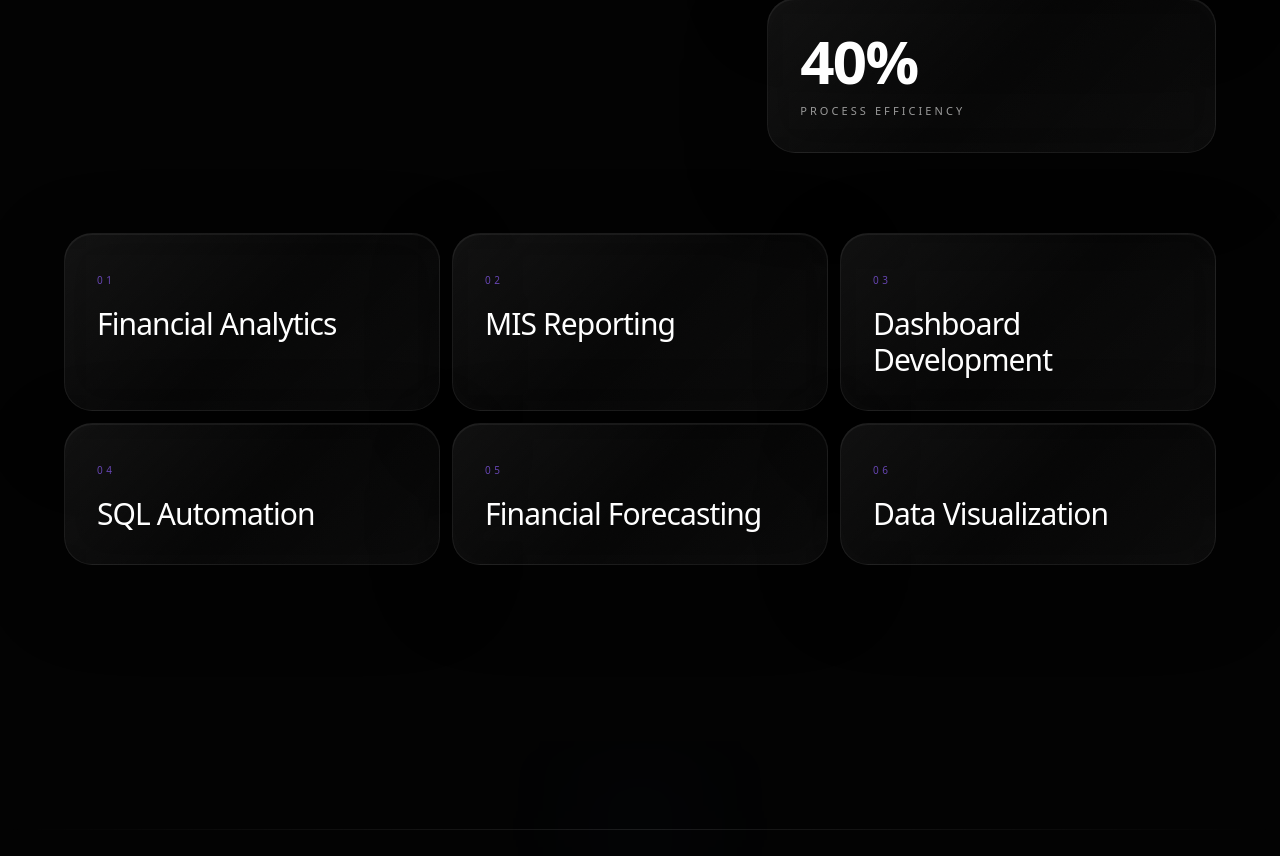
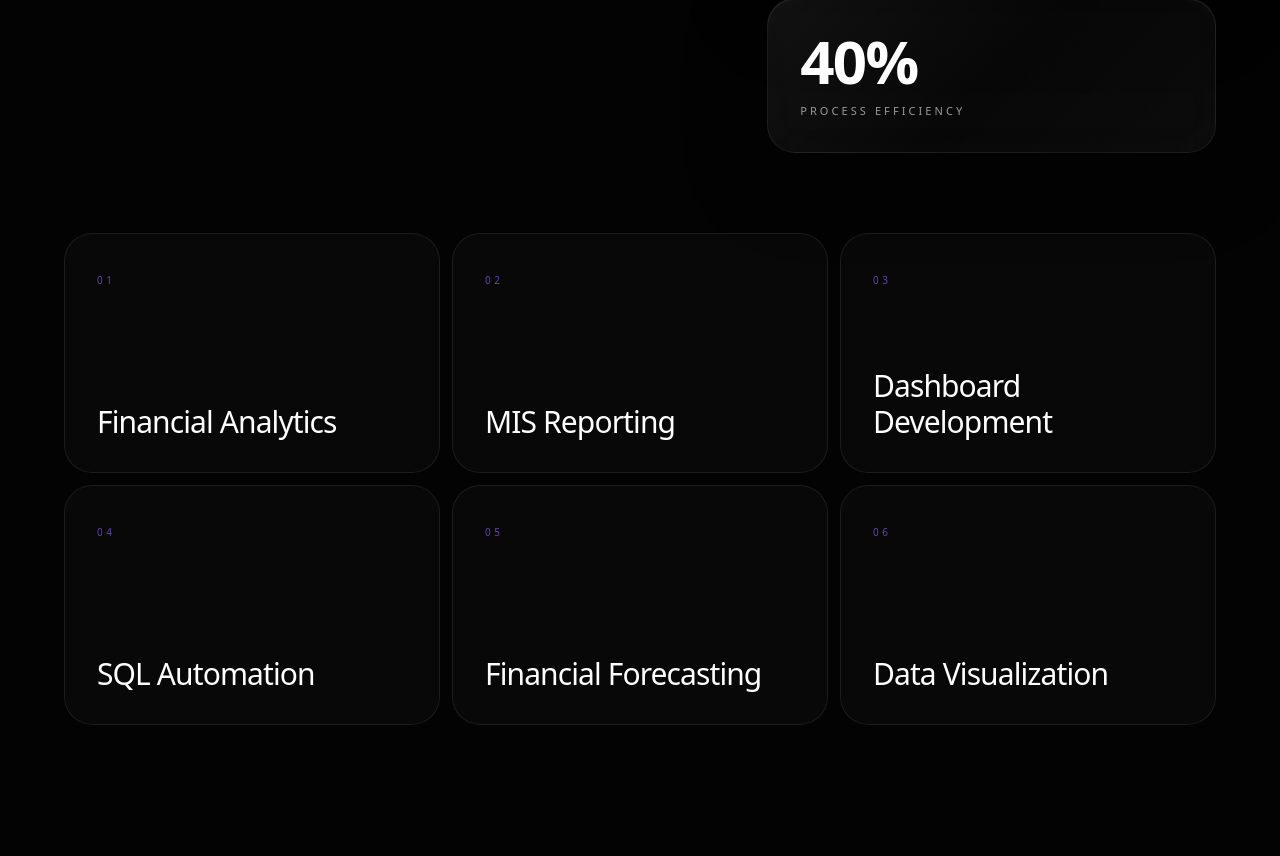
Before and after one commit to Notyashtomar/Portfolio-website, a Next.js app: page / in a window 1280 px wide. Shown: the part 1804-2660 px from the top of the page. Built offline with nearby package versions, Linux system fonts and the light colour scheme; a web font is replaced by a local one.

Commit message:
feat: hover-reveal descriptions on focus area cards
Co-authored-by: Cursor <cursoragent@cursor.com>

```diff
--- a/src/components/sections/About.tsx
+++ b/src/components/sections/About.tsx
@@ -1,5 +1,6 @@
 "use client";
 
+import { motion } from "framer-motion";
 import { focusAreas, profile } from "@/data/resume";
 import { AnimatedCounter } from "@/components/ui/AnimatedCounter";
 import { PremiumCard } from "@/components/ui/PremiumCard";
@@ -52,14 +53,38 @@ export function About() {
 
         <div className="mt-12 grid gap-3 sm:mt-20 sm:grid-cols-2 lg:grid-cols-3">
           {focusAreas.map((area, i) => (
-            <PremiumCard key={area} tilt={4} className="group">
-              <span className="font-sans text-[10px] uppercase tracking-[0.35em] text-accent-violet/70">
+            <motion.article
+              key={area.title}
+              data-cursor="interactive"
+              tabIndex={0}
+              whileHover={{ scale: 1.02 }}
+              whileFocus={{ scale: 1.02 }}
+              transition={{ duration: 0.3, ease: "easeOut" }}
+              className="group relative h-[220px] overflow-hidden rounded-[28px] border border-white/8 bg-white/[0.025] p-6 outline-none transition-[border-color,box-shadow,background-color] duration-300 ease-out hover:border-accent-violet/40 hover:bg-white/[0.05] hover:shadow-[0_20px_60px_rgba(139,92,246,0.22),0_0_40px_rgba(139,92,246,0.12)] focus-visible:border-accent-violet/40 focus-visible:shadow-[0_20px_60px_rgba(139,92,246,0.22)] sm:h-[240px] md:p-8"
+            >
+              <div className="pointer-events-none absolute -left-8 -top-10 h-36 w-36 rounded-full bg-accent-violet/0 blur-3xl transition duration-300 ease-out group-hover:bg-accent-violet/35 group-focus-within:bg-accent-violet/35" />
+              <div
+                className="pointer-events-none absolute inset-0 opacity-0 transition duration-300 ease-out group-hover:opacity-100 group-focus-within:opacity-100"
+                style={{
+                  background:
+                    "radial-gradient(420px circle at 18% 0%, rgba(139,92,246,0.18), transparent 55%)",
+                }}
+              />
+
+              <span className="relative z-10 font-sans text-[10px] uppercase tracking-[0.35em] text-accent-violet/70 transition duration-300 group-hover:text-accent-violet group-focus-within:text-accent-violet">
                 0{i + 1}
               </span>
-              <p className="font-display mt-4 text-xl text-white transition-transform duration-300 group-hover:translate-x-1 sm:text-2xl md:text-3xl">
-                {area}
-              </p>
-            </PremiumCard>
+
+              <div className="absolute inset-x-6 bottom-6 z-10 md:inset-x-8 md:bottom-8">
+                <p className="font-display text-xl text-white transition-transform duration-300 ease-out group-hover:-translate-y-14 group-focus-within:-translate-y-14 sm:text-2xl sm:group-hover:-translate-y-16 sm:group-focus-within:-translate-y-16 md:text-3xl">
+                  {area.title}
+                </p>
+
+                <p className="font-body absolute inset-x-0 bottom-0 text-sm leading-[1.7] text-white/65 opacity-0 translate-y-[10px] transition-all duration-300 ease-out group-hover:translate-y-0 group-hover:opacity-100 group-focus-within:translate-y-0 group-focus-within:opacity-100">
+                  {area.description}
+                </p>
+              </div>
+            </motion.article>
           ))}
         </div>
       </div>
--- a/src/data/resume.ts
+++ b/src/data/resume.ts
@@ -24,12 +24,36 @@ export const profile = {
 } as const;
 
 export const focusAreas = [
-  "Financial Analytics",
-  "MIS Reporting",
-  "Dashboard Development",
-  "SQL Automation",
-  "Financial Forecasting",
-  "Data Visualization",
+  {
+    title: "Financial Analytics",
+    description:
+      "Transform raw financial data into actionable insights through KPI tracking, trend analysis, and business intelligence.",
+  },
+  {
+    title: "MIS Reporting",
+    description:
+      "Automate daily, weekly, and monthly reports to improve operational visibility and decision-making.",
+  },
+  {
+    title: "Dashboard Development",
+    description:
+      "Design interactive dashboards using Power BI, Tableau, and Excel for real-time business monitoring.",
+  },
+  {
+    title: "SQL Automation",
+    description:
+      "Write optimized SQL queries, automate data extraction, and streamline reporting workflows.",
+  },
+  {
+    title: "Financial Forecasting",
+    description:
+      "Build forecasting models to estimate revenue, expenses, and business growth using historical data.",
+  },
+  {
+    title: "Data Visualization",
+    description:
+      "Present complex datasets with clean, intuitive charts and visuals that drive faster decisions.",
+  },
 ] as const;
 
 export const experience = [
```
